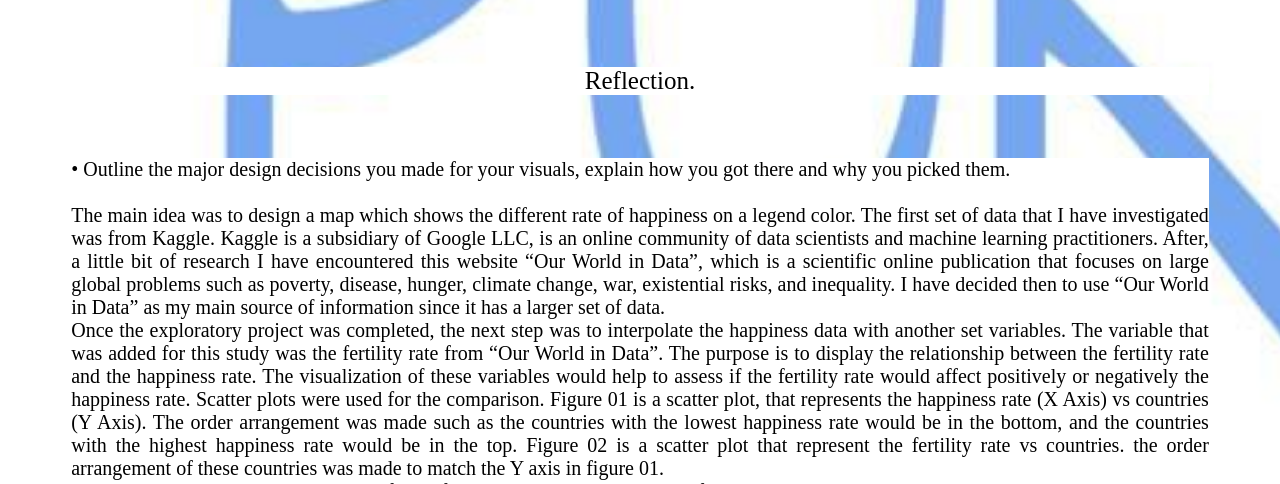
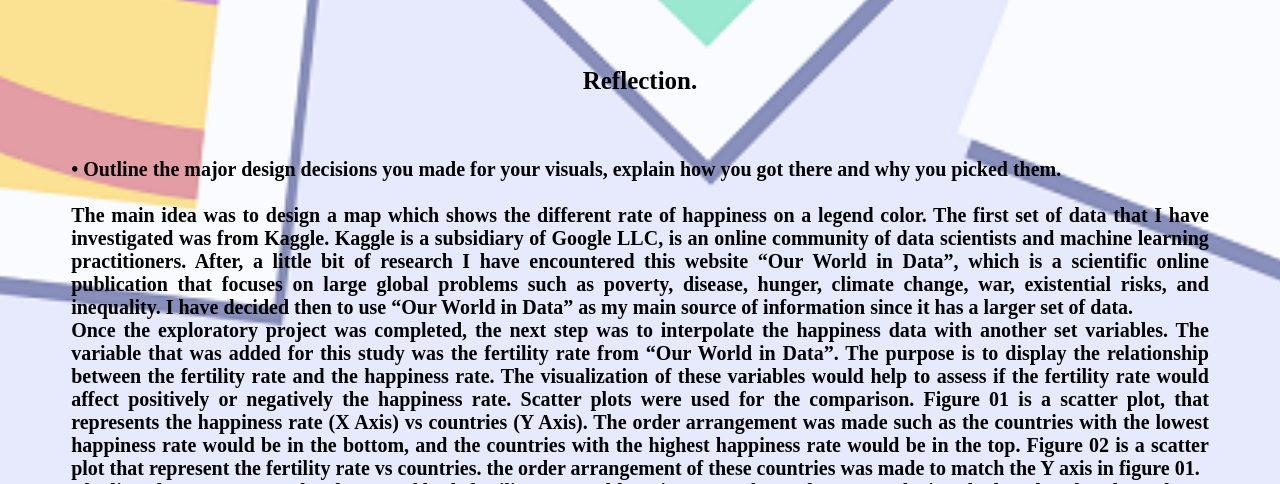
Before and after one commit to Atini2525/portofolioMeriem, a plain HTML site: page index.html in a window 1280 px wide. Shown: the part 616-1100 px from the top of the page. Drawn offline with Linux system fonts and the light colour scheme.

Commit message:
Update style.css

```diff
--- a/style.css
+++ b/style.css
@@ -1,9 +1,9 @@
 html{
-    background-image: url("port.jpg");
+    background-image: url("port1.png");
     background-repeat: no-repeat;
     background-attachment: scroll;
     background-size: cover;
-
+    background-position: center;
   }
   h1{
     font-family: 'Times New Roman', Times, serif;
@@ -26,18 +26,20 @@ html{
     margin-top: 5cm;
    }
    .section1 {
-    background-color:white;
+    background-color:transparent;
     margin:5%;
     height:auto;
     font-family: 'Times New Roman', Times, serif;
     font-size:25px;
     text-align: center;
+    font-weight: bold;
     }
    .section {
-    background-color:white;
+    background-color:transparent;
     margin:5%;
     height:auto;
     font-family: 'Times New Roman', Times, serif;
     font-size:20px;
     text-align: justify;
+    font-weight: bold;
     }
```
